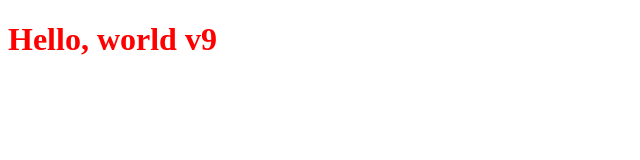
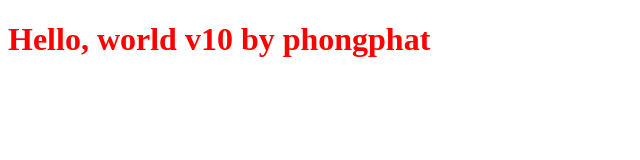
Before and after one commit to tamphimai007/learn-git, a plain HTML site: page index.html in a window 1280 px wide. Shown: the whole page, without its empty margins (0-640 px from the left). Drawn offline with Linux system fonts and the light colour scheme.

Commit message:
v10 by phongphat

```diff
--- a/index.html
+++ b/index.html
@@ -7,6 +7,6 @@
     <title>Document</title>
 </head>
 <body>
-    <h1 class="title">Hello, world v9</h1>
+    <h1 class="title">Hello, world v10 by phongphat</h1>
 </body>
 </html>
```
